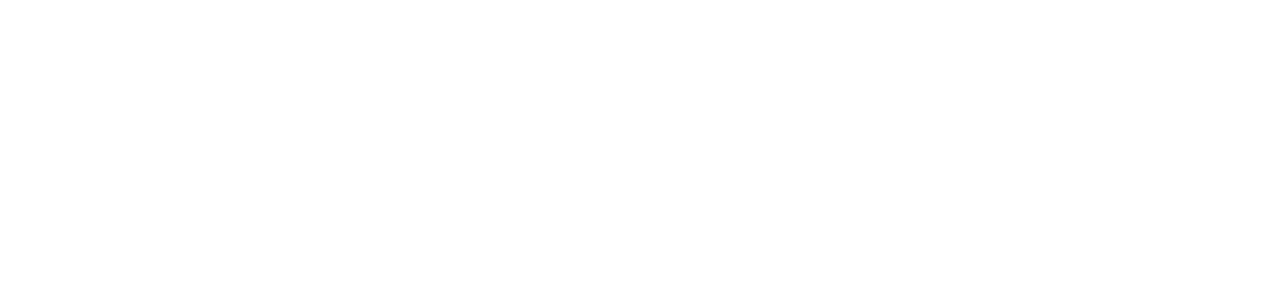
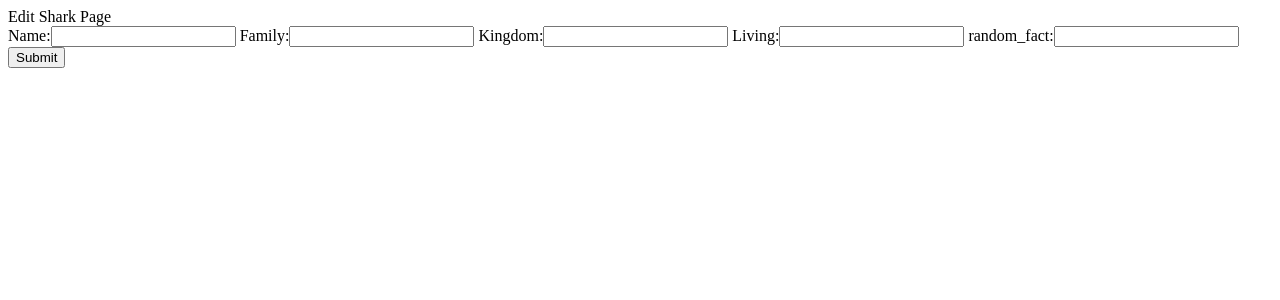
Before and after one commit to Shark-Week/shark-week-frontend, a React app: page /shark/1/edit in a window 1280 px wide. Shown: the top 300 px of the page. Built offline with nearby package versions, Linux system fonts and the light colour scheme.

Commit message:
Added editpage function and redirect, also added delete and redirect, home

```diff
--- a/src/App.jsx
+++ b/src/App.jsx
@@ -1,4 +1,5 @@
 import { BrowserRouter, Route, Switch } from 'react-router-dom';
+import EditSharkPage from './views/EditSharkPage';
 import Home from './views/Home';
 import MakeShark from './views/MakeShark';
 import SharkPage from './views/SharkPage';
@@ -14,6 +15,9 @@ export default function App() {
           <Route exact path="/shark/:id">
             <SharkPage />
           </Route>
+          <Route exact path="/shark/:id/edit">
+            <EditSharkPage />
+          </Route>
           <Route exact path="/">
             <Home />
           </Route>
--- /dev/null
+++ b/src/components/EditShark.js
@@ -0,0 +1,88 @@
+import React, { useState } from 'react';
+import { useHistory, useParams } from 'react-router-dom';
+
+export default function EditShark() {
+  const [scientific_name, setScientific_name] = useState('');
+  const [family, setFamily] = useState('');
+  const [kingdom, setKingdom] = useState('');
+  const [living, setLiving] = useState('');
+  const [random_fact, setRandom_Fact] = useState('');
+  const history = useHistory();
+  const { id } = useParams();
+  console.log(id);
+
+  const submitForm = async () => {
+    console.log('science', scientific_name);
+    const requestOptions = {
+      method: 'PUT',
+      headers: { 'Content-Type': 'application/json' },
+      body: JSON.stringify({
+        scientific_name,
+        family,
+        kingdom,
+        living,
+        random_fact,
+      }),
+    };
+    fetch(`http://localhost:7890/sharks/${id}`, requestOptions)
+      .then((response) => response.json())
+      .then((data) => console.log(data));
+    history.push(`/shark/${id}`);
+  };
+
+  return (
+    <div>
+      <label>
+        {' '}
+        Name:
+        <input
+          type="text"
+          value={scientific_name}
+          onChange={(e) => setScientific_name(e.target.value)}
+        />
+      </label>
+
+      <label>
+        {' '}
+        Family:
+        <input
+          type="text"
+          value={family}
+          onChange={(e) => setFamily(e.target.value)}
+        />
+      </label>
+
+      <label>
+        {' '}
+        Kingdom:
+        <input
+          type="text"
+          value={kingdom}
+          onChange={(e) => setKingdom(e.target.value)}
+        />
+      </label>
+
+      <label>
+        {' '}
+        Living:
+        <input
+          type="text"
+          value={living}
+          onChange={(e) => setLiving(e.target.value)}
+        />
+      </label>
+
+      <label>
+        {' '}
+        random_fact:
+        <input
+          type="text"
+          value={random_fact}
+          onChange={(e) => setRandom_Fact(e.target.value)}
+        />
+      </label>
+
+      <button onClick={submitForm}>Submit</button>
+    </div>
+  );
+}
--- /dev/null
+++ b/src/views/EditSharkPage.js
@@ -0,0 +1,11 @@
+import React from 'react';
+import EditShark from '../components/EditShark';
+
+export default function EditSharkPage() {
+  return (
+    <div>
+      Edit Shark Page
+      <EditShark />
+    </div>
+  );
+}
--- a/src/views/Home.js
+++ b/src/views/Home.js
@@ -20,7 +20,7 @@ export default function Home() {
       <h2>FINS UP :)</h2>
       {shark.map((s) => (
         <Link to={`/shark/${s.id}`} key={s.id}>
-          <div>{s.scientific_name}</div>
+          <p>{s.scientific_name}</p>
         </Link>
       ))}
 
--- a/src/views/SharkPage.js
+++ b/src/views/SharkPage.js
@@ -1,10 +1,24 @@
 import React, { useEffect, useState } from 'react';
-import { useParams } from 'react-router-dom';
+import { useHistory, useParams } from 'react-router-dom';
 export default function SharkPage() {
   const [shark, setShark] = useState([]);
-
+  const history = useHistory();
   const { id } = useParams();
   console.log(id);
+
+  const handleDelete = async () => {
+    console.log('DELETing', id);
+    //request options but with a different method.
+    const requestOptions = {
+      method: 'DELETE',
+      headers: { 'Content-Type': 'application/json' },
+    };
+    fetch(`http://localhost:7890/sharks/${id}`, requestOptions)
+      .then((response) => response.json())
+      .then((data) => console.log(data));
+    history.push('/');
+    //page redirect to '/'
+  };
 
   useEffect(() => {
     const load = async () => {
@@ -18,11 +32,17 @@ export default function SharkPage() {
 
   return (
     <div>
-      <h1>{shark.scientific_name}</h1>
-      <p>Family: {shark.family}</p>
-      <p>Kingdom: {shark.kingdom}</p>
-      <p>Status: ({shark.living}) </p>
-      <p>Did you know that {shark.random_fact}?</p>
+      <div>
+        <h1>{shark.scientific_name}</h1>
+        <p>Family: {shark.family}</p>
+        <p>Kingdom: {shark.kingdom}</p>
+        <p>Status: ({shark.living}) </p>
+        <p>Did you know that {shark.random_fact}?</p>
+      </div>
+      <a href={`/shark/${id}/edit`}>
+        <p>Edit</p>
+      </a>
+      <a onClick={handleDelete}>Delete</a>
     </div>
   );
 }
```
